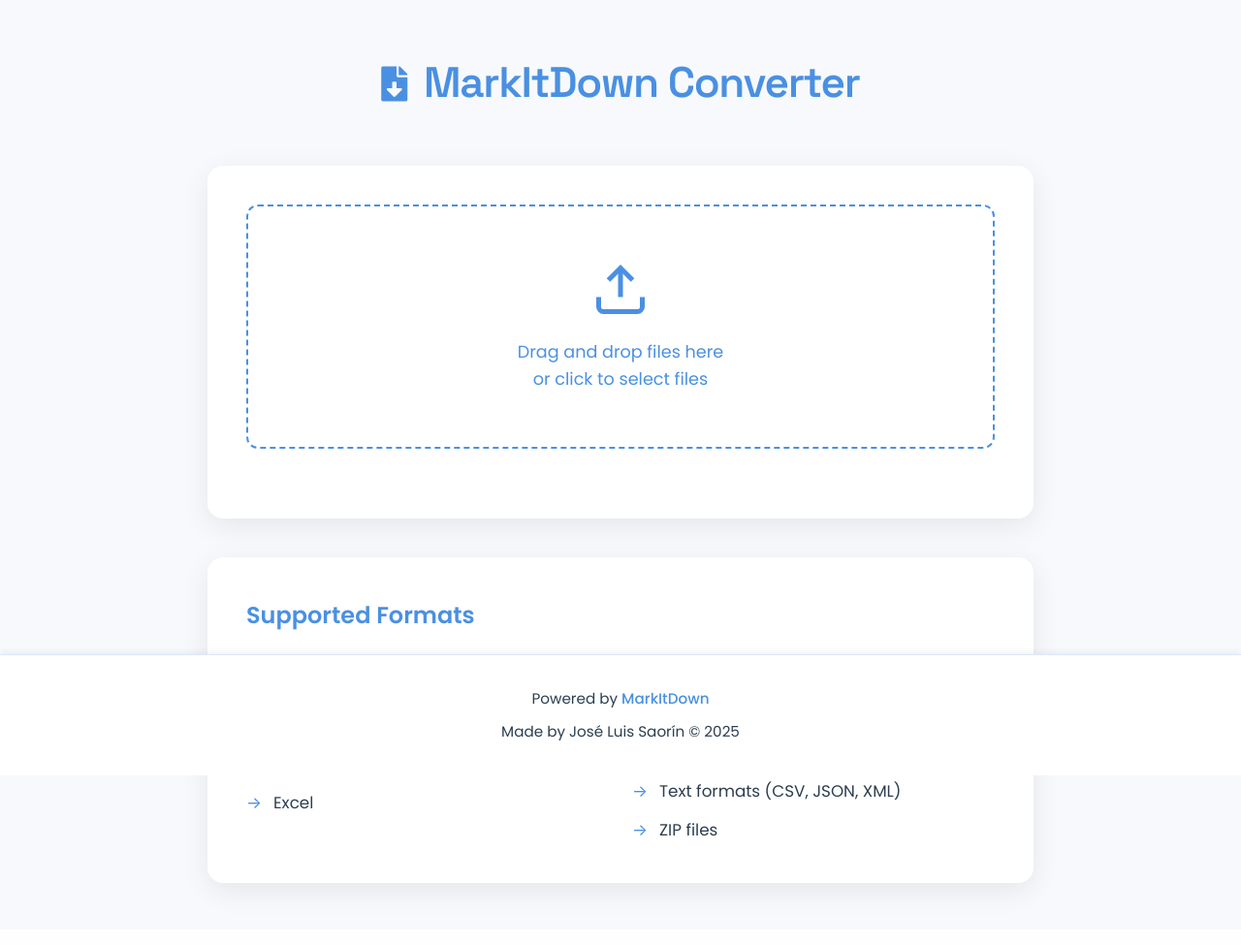
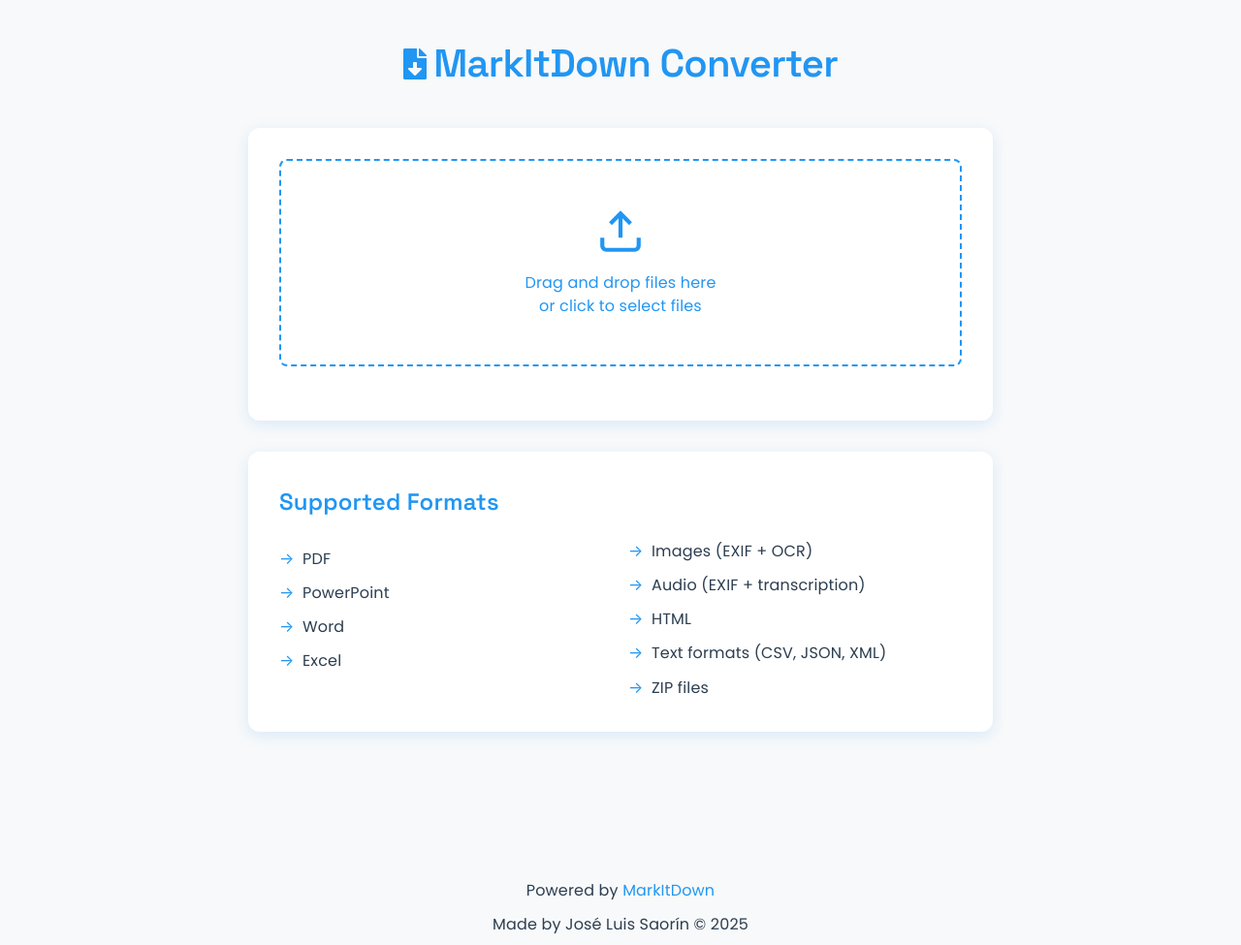
Before and after one commit to joseluissaorin/MarkItDown-Flask-GUI-API, a Flask app: page / in a window 1280 px wide. Shown: the whole page at 97% size. Before the commit the page ends 927 px from the top, so only its background shows below. Run offline with Flask 2, Linux system fonts and the light colour scheme.

Commit message:
Restored to '0938f6f10c0eeebae9b4a03d623c5b4916e72146'
Replit-Restored-To:0938f6f10c0eeebae9b4a03d623c5b4916e72146

```diff
--- a/static/style.css
+++ b/static/style.css
@@ -1,10 +1,10 @@
 
 :root {
-  --primary: #4A90E2;
-  --primary-dark: #357ABD;
-  --bg-light: #F7F9FC;
-  --text: #2C3E50;
-  --shadow: 0 8px 30px rgba(0, 0, 0, 0.08);
+  --primary: #2196F3;
+  --primary-dark: #1976D2;
+  --bg-light: #f8f9fa;
+  --text: #2c3e50;
+  --shadow: 0 4px 15px rgba(33, 150, 243, 0.15);
 }
 
 * {
@@ -18,103 +18,130 @@ body {
   color: var(--text);
   background: var(--bg-light);
   line-height: 1.7;
-  min-height: 100vh;
+  letter-spacing: 0.01em;
 }
 
 .container {
-  max-width: 900px;
-  margin: 3rem auto;
-  padding: 0 1.5rem;
+  max-width: 800px;
+  margin: 2rem auto;
+  padding: 0 1rem;
+}
+
+h1, h2 {
+  font-family: 'Space Grotesk', sans-serif;
+  font-weight: 600;
 }
 
 h1 {
-  font-family: 'Space Grotesk', sans-serif;
-  font-size: 2.75rem;
-  font-weight: 700;
+  font-size: 2.5rem;
   text-align: center;
-  margin-bottom: 3rem;
+  margin-bottom: 2rem;
   color: var(--primary);
-  letter-spacing: -0.03em;
+  display: flex;
+  align-items: center;
+  justify-content: center;
+  gap: 0.5rem;
+  letter-spacing: -0.02em;
 }
 
 h1 i {
-  font-size: 2.25rem;
-  margin-right: 0.5rem;
+  font-size: 2rem;
 }
 
 .converter {
   background: white;
-  padding: 2.5rem;
-  border-radius: 16px;
+  padding: 2rem;
+  border-radius: 12px;
   box-shadow: var(--shadow);
-  margin-bottom: 2.5rem;
+  margin-bottom: 2rem;
 }
 
 .upload-area {
   border: 2px dashed var(--primary);
-  border-radius: 12px;
-  padding: 3.5rem;
+  border-radius: 8px;
+  padding: 3rem;
   text-align: center;
-  margin-bottom: 2rem;
+  margin-bottom: 1.5rem;
   transition: all 0.3s ease;
   cursor: pointer;
+  position: relative;
 }
 
 .upload-area:hover {
   border-color: var(--primary-dark);
-  background: rgba(74, 144, 226, 0.04);
-  transform: translateY(-2px);
+  background: rgba(33, 150, 243, 0.05);
 }
 
 .upload-message {
   display: flex;
   flex-direction: column;
   align-items: center;
-  gap: 1.25rem;
+  gap: 1rem;
   color: var(--primary);
 }
 
 .upload-message svg {
   stroke: var(--primary);
-  width: 60px;
-  height: 60px;
 }
 
 .upload-message p {
-  font-size: 1.1rem;
-  line-height: 1.6;
+  margin: 0;
+  line-height: 1.5;
 }
 
 .upload-area.drag-over {
-  background: rgba(74, 144, 226, 0.08);
+  background: rgba(33, 150, 243, 0.1);
   border-color: var(--primary-dark);
-  transform: scale(1.02);
+}
+
+button {
+  background: var(--primary);
+  color: white;
+  padding: 1rem 2rem;
+  border: none;
+  border-radius: 8px;
+  font-size: 1rem;
+  font-weight: 600;
+  cursor: pointer;
+  width: 100%;
+  transition: all 0.3s ease;
+}
+
+button:hover {
+  background: var(--primary-dark);
+  transform: translateY(-1px);
+}
+
+.conversion-history {
+  background: white;
+  padding: 2rem;
+  border-radius: 12px;
+  box-shadow: var(--shadow);
+  margin-bottom: 2rem;
 }
 
 .supported-formats {
   background: white;
-  padding: 2.5rem;
-  border-radius: 16px;
+  padding: 2rem;
+  border-radius: 12px;
   box-shadow: var(--shadow);
 }
 
 .supported-formats h2 {
   color: var(--primary);
-  margin-bottom: 1.5rem;
-  font-size: 1.5rem;
+  margin-bottom: 1rem;
 }
 
 .supported-formats ul {
   columns: 2;
   list-style: none;
-  gap: 1.5rem;
+  gap: 1rem;
 }
 
 .supported-formats li {
-  margin: 0.75rem 0;
-  padding-left: 1.75rem;
+  margin: 0.5rem 0;
+  padding-left: 1.5rem;
   position: relative;
-  font-size: 1.05rem;
 }
 
 .supported-formats li:before {
@@ -126,151 +153,144 @@ h1 i {
 
 .conversion-history {
   background: white;
-  padding: 2.5rem;
-  border-radius: 16px;
+  padding: 2rem;
+  border-radius: 12px;
   box-shadow: var(--shadow);
-  margin-top: 2.5rem;
+  margin-top: 2rem;
 }
 
 .conversion-header {
   display: flex;
   justify-content: space-between;
   align-items: center;
-  margin-bottom: 1.5rem;
+  margin-bottom: 1rem;
 }
 
 .conversion-header h2 {
   color: var(--primary);
   margin: 0;
-  font-size: 1.5rem;
 }
 
 .history-item {
-  padding: 1.25rem;
-  border-bottom: 1px solid #eef2f7;
+  padding: 1rem;
+  border-bottom: 1px solid #eee;
   transition: all 0.3s ease;
 }
 
 .history-item:hover {
-  background: rgba(74, 144, 226, 0.04);
+  background: rgba(76, 175, 80, 0.05);
 }
 
 .history-item a {
   color: var(--primary);
   text-decoration: none;
   font-weight: 500;
-  display: flex;
-  align-items: center;
-  gap: 0.75rem;
 }
 
 .history-item a i {
-  font-size: 1rem;
+  font-size: 0.9rem;
+  opacity: 0.8;
+}
+
+.history-item:hover a i {
+  opacity: 1;
 }
 
 .progress {
   display: flex;
   align-items: center;
-  gap: 1.25rem;
-  margin: 1.5rem 0;
-  padding: 1.25rem;
-  background: rgba(74, 144, 226, 0.04);
-  border-radius: 12px;
+  gap: 1rem;
+  margin: 1rem 0;
+  padding: 1rem;
+  background: rgba(33, 150, 243, 0.05);
+  border-radius: 8px;
 }
 
 .progress-spinner {
-  width: 24px;
-  height: 24px;
+  width: 20px;
+  height: 20px;
   border: 2px solid var(--primary);
   border-top-color: transparent;
   border-radius: 50%;
   animation: spinner 0.8s linear infinite;
 }
 
+@keyframes spinner {
+  to {transform: rotate(360deg);}
+}
+
 .progress-text {
   color: var(--primary);
   font-weight: 500;
-  font-size: 1.05rem;
 }
 
 .progress-filename {
   color: var(--text);
   font-weight: 400;
 }
-
-.zip-button {
-  background: var(--primary);
-  color: white;
-  padding: 0.75rem 1.5rem;
-  border: none;
-  border-radius: 8px;
-  font-weight: 600;
-  cursor: pointer;
-  transition: all 0.3s ease;
-}
-
-.zip-button:hover {
-  background: var(--primary-dark);
-  transform: translateY(-1px);
+    45deg,
+    rgba(255, 255, 255, .15) 25%,
+    transparent 25%,
+    transparent 50%,
+    rgba(255, 255, 255, .15) 50%,
+    rgba(255, 255, 255, .15) 75%,
+    transparent 75%,
+    transparent
+  );
 }
 
 .footer {
   background: white;
-  border-top: 1px solid rgba(74, 144, 226, 0.2);
-  padding: 1.5rem 0;
+  border-top: 1px solid var(--primary);
+  padding: 1rem 0;
   position: fixed;
   bottom: 0;
   left: 0;
   width: 100%;
-  box-shadow: 0 -4px 6px -1px rgba(0, 0, 0, 0.05);
+  box-shadow: 0 -4px 6px -1px rgba(33, 150, 243, 0.1);
 }
 
 .footer-content {
-  max-width: 900px;
+  max-width: 800px;
   margin: 0 auto;
   text-align: center;
-  padding: 0 1.5rem;
 }
 
 .footer p {
   margin: 0.5rem 0;
   color: var(--text);
-  font-size: 0.95rem;
 }
 
 .footer a {
   color: var(--primary);
   text-decoration: none;
   transition: color 0.2s;
-  font-weight: 500;
 }
 
 .footer a:hover {
   color: var(--primary-dark);
 }
 
-@keyframes spinner {
-  to {transform: rotate(360deg);}
+.container {
+  margin-bottom: 150px;
 }
 
-@media (max-width: 640px) {
-  .container {
-    margin: 2rem auto;
-  }
+@keyframes progress {
+  0% { background-position: 0 0; }
+  100% { background-position: 30px 0; }
+}
+.zip-button {
+    background: var(--primary);
+    color: white;
+    padding: 0.5rem 1rem;
+    border: none;
+    border-radius: 4px;
+    margin: 1rem 0;
+    cursor: pointer;
+    font-weight: 500;
+    width: auto;
+}
 
-  h1 {
-    font-size: 2rem;
-  }
-
-  .supported-formats ul {
-    columns: 1;
-  }
-
-  .converter, .supported-formats, .conversion-history {
-    padding: 1.5rem;
-  }
-
-  .upload-area {
-    padding: 2rem;
-  }
+.zip-button:hover {
+    background: var(--primary-dark);
 }
```
